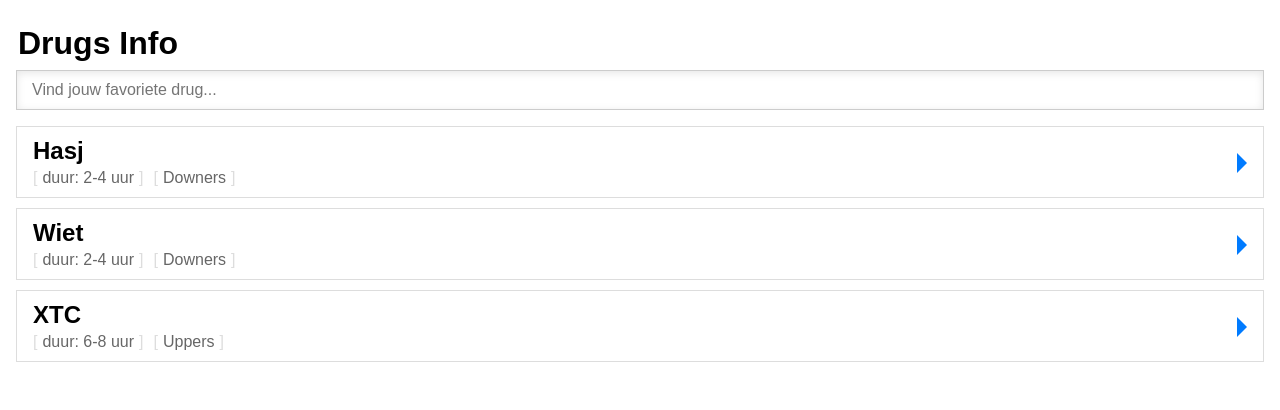
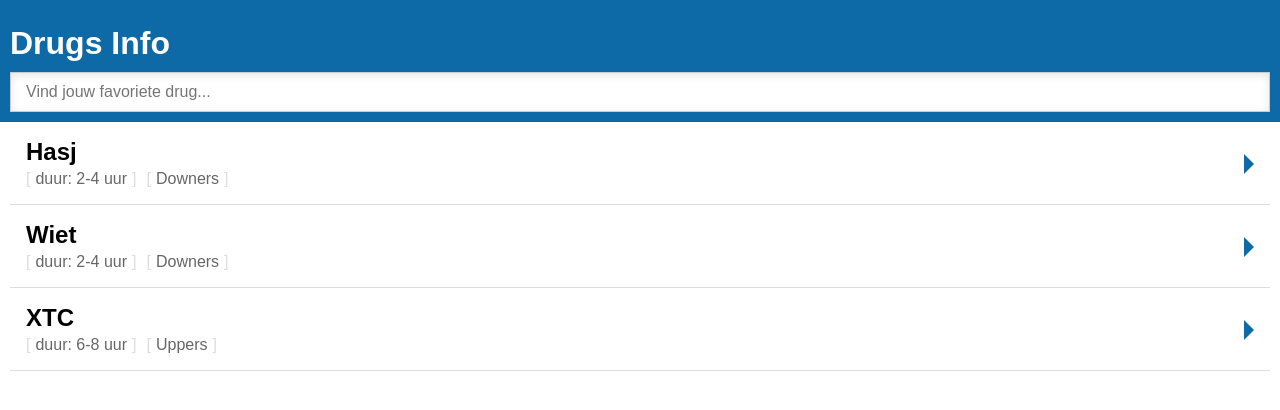
Before and after one commit to Speeltuin/Dapp, a website: page www/index.html in a window 1280 px wide. Drawn offline with Linux system fonts and the light colour scheme.

Commit message:
applied layout style thingies from html to css and berlin

```diff
--- a/www/css/drug.css
+++ b/www/css/drug.css
@@ -1,17 +1,4 @@
-* {
-    position: relative;
-    box-sizing: border-box;
-}
 
-body {
-    font-family: 'Arial', sans-serif;
-    font-size: 1em;
-}
-
-.container {
-    width: 100%;
-    padding: 0.5em;
-}
 
 h1 {
     margin: 0;
--- /dev/null
+++ b/www/css/general.css
@@ -0,0 +1,19 @@
+* {
+    position: relative;
+    box-sizing: border-box;
+}
+
+html, body {
+    padding: 0;
+    margin: 0;
+}
+
+body {
+    font-family: 'Arial', sans-serif;
+    font-size: 1em;
+}
+
+.container {
+    width: 100%;
+    padding: 0.5em;
+}
--- a/www/css/index.css
+++ b/www/css/index.css
@@ -1,21 +1,15 @@
-* {
-    position: relative;
-    box-sizing: border-box;
+
+#header .title {
+    font-size: 2em;
+    font-weight: bold;
+    margin-bottom: 10px;
+
+    color: white;
 }
 
-body {
-    font-family: 'Arial', sans-serif;
-}
-
-.container {
-    width: 100%;
-    padding: 0.5em;
-}
-
-#header .title {
-    font-size:2em;
-    font-weight: bold;
-    margin: 25px 0 0 10px;
+#header {
+    padding: 25px 10px 10px;
+    background: #0e69a7;
 }
 
 #find #search {
@@ -23,14 +17,18 @@ body {
     padding: 10px 15px;
     font-size: 1em;
     border: 1px solid #ccc;
-    box-shadow: inset 0 2px 8px rgba(0,0,0,0.1);
+    box-shadow: inset 0 2px 8px rgba(0, 0, 0, 0.1);
+}
+
+#list {
+    padding: 0 10px 10px;
 }
 
 #list .drug {
     width: 100%;
-    border: 1px solid #ddd;
-    padding: 10px 1em;
-    margin-bottom: 10px;
+    border-bottom: 1px solid #ddd;
+    padding: 16px 1em;
+
     cursor: pointer;
 }
 
@@ -65,7 +63,7 @@ body {
     height: 0;
     border-style: solid;
     border-width: 10px 0 10px 10px;
-    border-color: transparent transparent transparent #007bff;
+    border-color: transparent transparent transparent #0e69a7;
 }
 
 #list .drug.hidden {
--- a/www/index.html
+++ b/www/index.html
@@ -1,20 +1,23 @@
 <html>
 <head>
     <title>Overzicht</title>
+    <link rel="stylesheet" type="text/css" href="css/general.css">
     <link rel="stylesheet" type="text/css" href="css/index.css">
 </head>
 
 <body class="listing">
+
 <header id="header">
     <div class="title">
         Drugs Info
     </div>
-</header>
-<div class="container">
+
     <section id="find">
         <input type="text" id="search" placeholder="Vind jouw favoriete drug..."/>
     </section>
-</div>
+
+
+</header>
 
 <main>
     <div class="container" id="list"></div>
```
Also changed, not shown: www/drug.html (+1 -0 lines).
